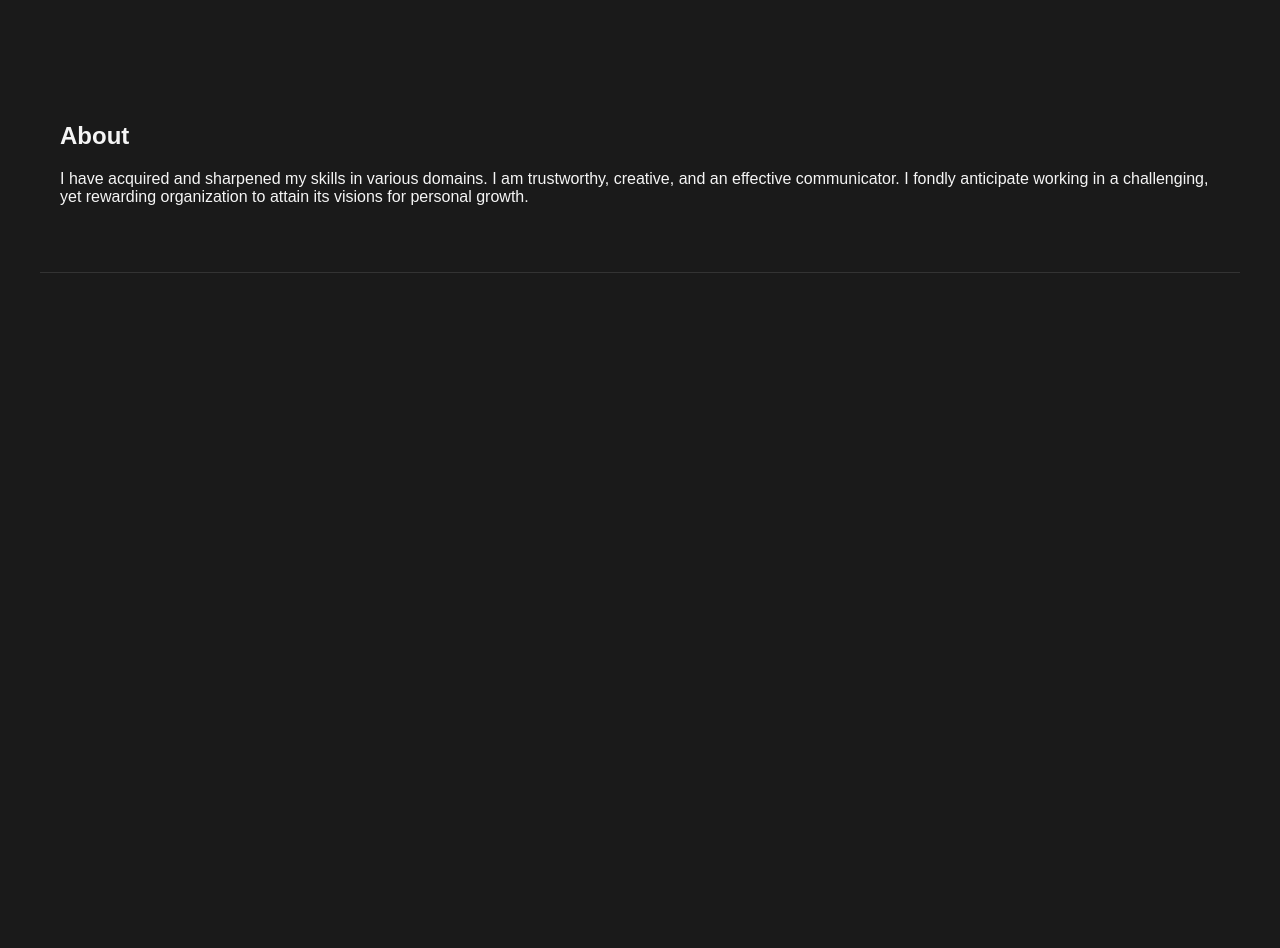
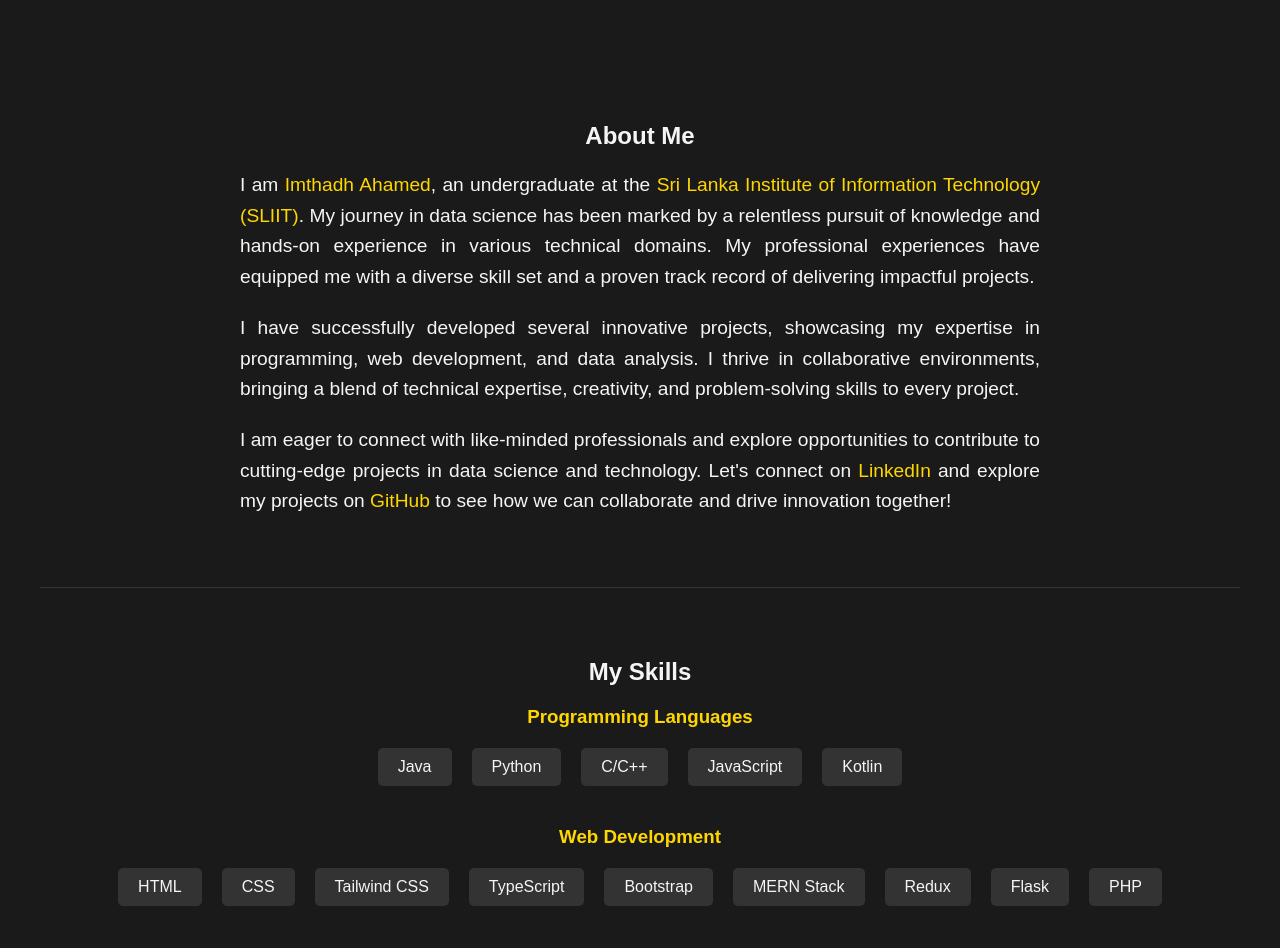
Before and after one commit to imthadh-ahamed/ImthadhAhamed-Portfolio, a React (Create React App) app in the folder frontend/: page / in a window 1280 px wide. Shown: the part 520-1468 px from the top of the page. Before the commit the page ends 800 px from the top, so only its background shows below. Built offline with nearby package versions, Linux system fonts and the light colour scheme.

Commit message:
Finished the skills component and update the about component

```diff
--- a/frontend/src/App.js
+++ b/frontend/src/App.js
@@ -2,6 +2,7 @@ import React from 'react'
 import Header from './components/Header'
 import Home from './components/Home'
 import About from './components/About'
+import Skills from './components/Skills'
 
 function App() {
   return (
@@ -9,6 +10,7 @@ function App() {
       <Header />
       <Home />
       <About />
+      <Skills />
 
     </div>
   )
--- a/frontend/src/components/About.js
+++ b/frontend/src/components/About.js
@@ -4,13 +4,50 @@ import "../styles/styles.css";
 function About() {
   return (
     <section id="about" className="about">
-      <h2>About</h2>
-      <p>
-        I have acquired and sharpened my skills in various domains. I am
-        trustworthy, creative, and an effective communicator. I fondly
-        anticipate working in a challenging, yet rewarding organization to
-        attain its visions for personal growth.
-      </p>
+      <h2>About Me</h2>
+      <div className="about-content">
+        <p>
+          I am <span className="highlight">Imthadh Ahamed</span>, an
+          undergraduate at the
+          <span className="highlight">
+            {" "}
+            Sri Lanka Institute of Information Technology (SLIIT)
+          </span>
+          . My journey in data science has been marked by a relentless pursuit
+          of knowledge and hands-on experience in various technical domains. My
+          professional experiences have equipped me with a diverse skill set and
+          a proven track record of delivering impactful projects.
+        </p>
+        <p>
+          I have successfully developed several innovative projects, showcasing
+          my expertise in programming, web development, and data analysis. I
+          thrive in collaborative environments, bringing a blend of technical
+          expertise, creativity, and problem-solving skills to every project.
+        </p>
+        <p>
+          I am eager to connect with like-minded professionals and explore
+          opportunities to contribute to cutting-edge projects in data science
+          and technology. Let's connect on{" "}
+          <a
+            href="https://www.linkedin.com/in/imthadh-ahamed0205"
+            target="_blank"
+            rel="noopener noreferrer"
+            className="link"
+          >
+            LinkedIn
+          </a>{" "}
+          and explore my projects on{" "}
+          <a
+            href="https://github.com/imthadh-ahamed"
+            target="_blank"
+            rel="noopener noreferrer"
+            className="link"
+          >
+            GitHub
+          </a>{" "}
+          to see how we can collaborate and drive innovation together!
+        </p>
+      </div>
     </section>
   );
 }
--- /dev/null
+++ b/frontend/src/components/Skills.js
@@ -0,0 +1,59 @@
+import React from "react";
+import "../styles/styles.css";
+
+function Skills() {
+  const skills = {
+    "Programming Languages": [
+      "Java",
+      "Python",
+      "C/C++",
+      "JavaScript",
+      "Kotlin",
+    ],
+    "Web Development": [
+      "HTML",
+      "CSS",
+      "Tailwind CSS",
+      "TypeScript",
+      "Bootstrap",
+      "MERN Stack",
+      "Redux",
+      "Flask",
+      "PHP",
+    ],
+    Databases: ["MySQL", "SQLite", "MongoDB"],
+    "IDEs and ICEs": [
+      "Visual Studio Code",
+      "PyCharm",
+      "Eclipse IDE",
+      "IntelliJ IDEA",
+      "R Studio",
+      "Dev C++",
+      "Jupyter Notebook",
+      "Google Colab",
+    ],
+    "Data Analysis and Visualization": ["Excel", "Power BI", "Tableau"],
+    "Version Control": ["Git", "GitHub"],
+    Cloud: ["AWS", "Azure"],
+  };
+
+  return (
+    <section id="skills" className="skills">
+      <h2>My Skills</h2>
+      {Object.keys(skills).map((category) => (
+        <div key={category} className="skills-category">
+          <h3>{category}</h3>
+          <div className="skills-grid">
+            {skills[category].map((skill) => (
+              <div key={skill} className="skill-item">
+                {skill}
+              </div>
+            ))}
+          </div>
+        </div>
+      ))}
+    </section>
+  );
+}
+
+export default Skills;
--- a/frontend/src/styles/styles.css
+++ b/frontend/src/styles/styles.css
@@ -113,6 +113,21 @@ body {
     border-bottom: 1px solid #333;
 }
 
+.skills h2 {
+    text-align: center;
+    margin-bottom: 20px;
+}
+
+.skills-category {
+    margin-bottom: 30px;
+}
+
+.skills-category h3 {
+    text-align: center;
+    margin-bottom: 10px;
+    color: #ffd700;
+}
+
 .skills-grid {
     display: flex;
     flex-wrap: wrap;
@@ -124,6 +139,36 @@ body {
     padding: 10px 20px;
     margin: 10px;
     border-radius: 5px;
+}
+
+.about h2 {
+    text-align: center;
+    margin-bottom: 20px;
+}
+
+.about-content {
+    max-width: 800px;
+    margin: 0 auto;
+    text-align: justify;
+}
+
+.about-content p {
+    font-size: 1.2em;
+    line-height: 1.6;
+    margin-bottom: 20px;
+}
+
+.highlight {
+    color: #ffd700;
+}
+
+.link {
+    color: #ffd700;
+    text-decoration: none;
+}
+
+.link:hover {
+    text-decoration: underline;
 }
 
 .portfolio-grid {
```
